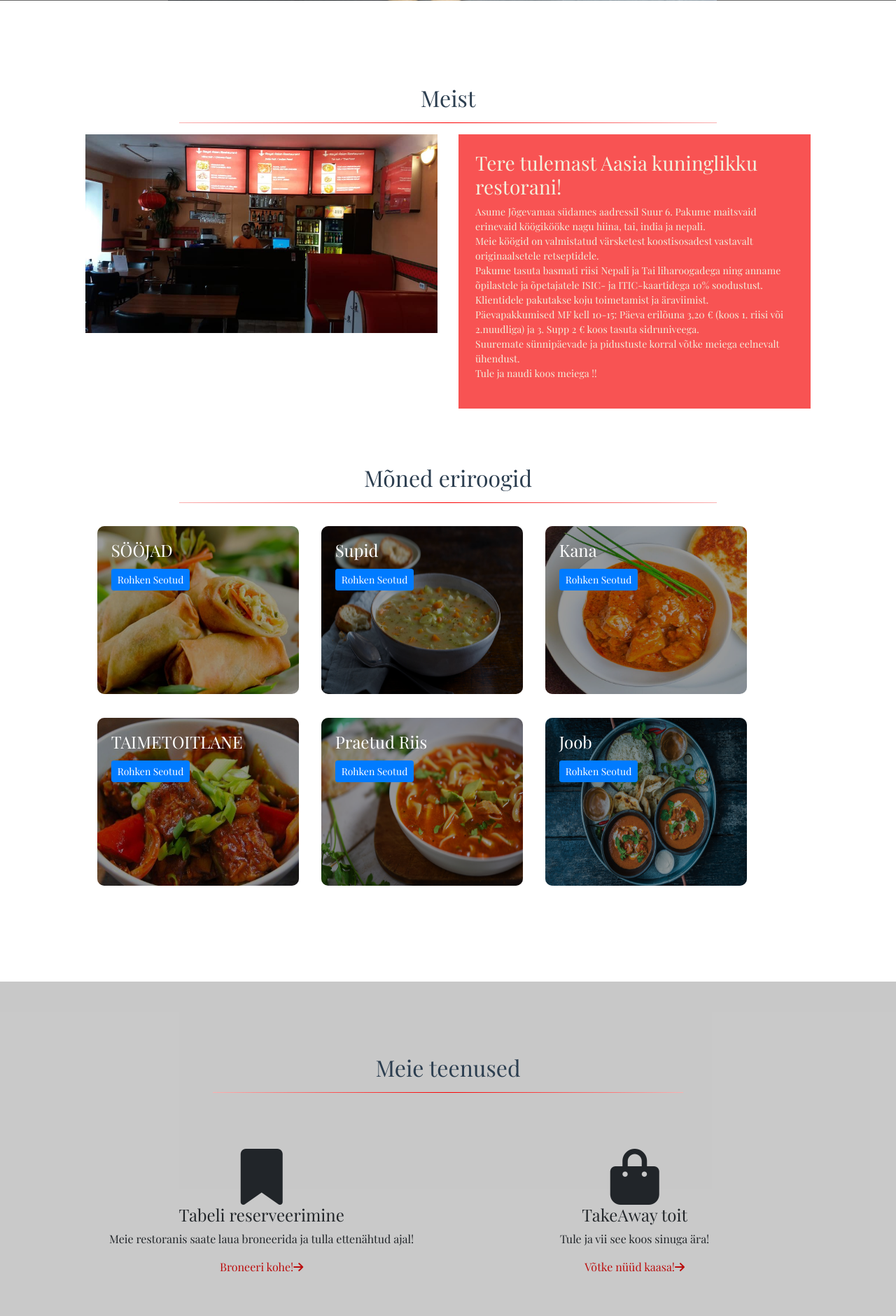
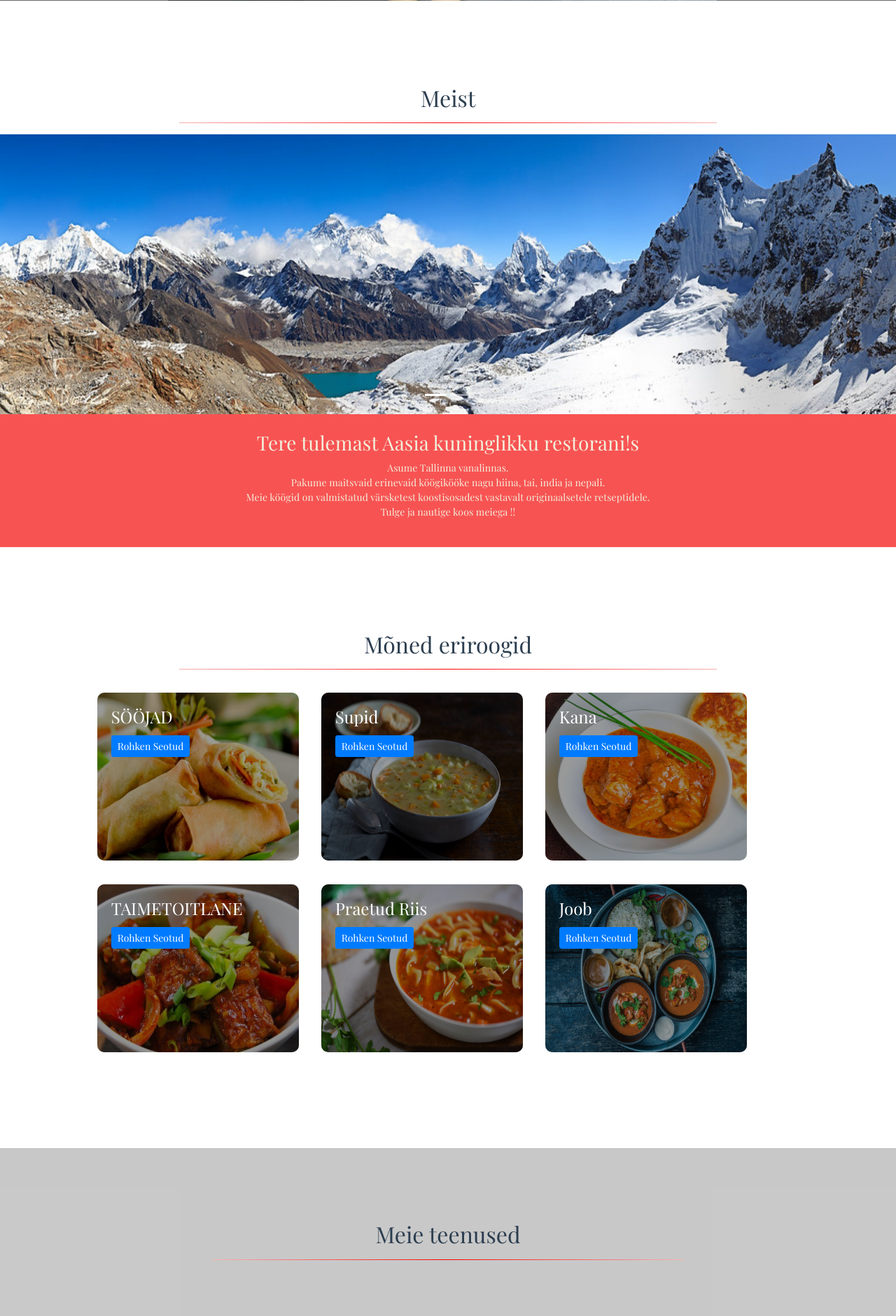
Before and after one commit to dasrajanraj/dasrajanraj.github.io, a PHP site: page /component/est/est-index.html in a window 1280 px wide. Shown: the part 841-2722 px from the top of the page at 70% size. Run offline with PHP 8.4, Linux system fonts and the light colour scheme; some libraries are stand-ins or nearby versions.

Commit message:
est lang update

```diff
--- a/component/est/est-index.html
+++ b/component/est/est-index.html
@@ -11,6 +11,7 @@
           <link href="https://unpkg.com/aos@2.3.1/dist/aos.css" rel="stylesheet">
           <link rel="stylesheet" href="../css/style.css">
           <script src="https://kit.fontawesome.com/d62bf6ec58.js" crossorigin="anonymous"></script>
+          <script src="../../form.js"></script>
         </head>
     <body>
         <!--This is for navigation and all the header element like a logo and language selection-->
@@ -123,28 +124,43 @@
                 <hr class="hr-style">
             </div>
             <div class="row">
-              <div class="offset-md-1"></div>
-              <div class="col-md-5">
-                    <div class = "aboutUs-image" data-aos="fade-right" data-aos-offset="300" data-aos-easing="ease-in">
-                        <img src="../Image/aboutUs.jpg" alt="Image of Restaurant">
+                <div class="col-md-12">
+                    <div id="demo" class="carousel slide" data-ride="carousel">
+
+                        <!-- Indicators -->
+                        <ul class="carousel-indicators">
+                          <li data-target="#demo" data-slide-to="0" class="active"></li>
+                          <li data-target="#demo" data-slide-to="1"></li>
+                        </ul>
+
+                        <!-- The slideshow -->
+                        <div class="carousel-inner" id="carao">
+                          <div class="carousel-item active">
+                            <img class="abt" src="../Image/about.jpg" alt="img1">
+                          </div>
+                          <div class="carousel-item">
+                            <img class="abt" src="../Image/about1.jpg" alt="img2">
                           </div>
                         </div>
 
-              <div class="col-md-5 offset-md-1" >
+                        <!-- Left and right controls -->
+                        <a class="carousel-control-prev" href="#demo" data-slide="prev">
+                          <span class="carousel-control-prev-icon"></span>
+                        </a>
+                        <a class="carousel-control-next" href="#demo" data-slide="next">
+                          <span class="carousel-control-next-icon"></span>
+                        </a>
+                      </div>
+                </div>
+                <div class="col-md-12" >
+                    <div class="aboutUs-content imae">
+                      <center>
+                      <h3>Tere tulemast Aasia kuninglikku restorani!s</h3>
+                      <p>Asume Tallinna vanalinnas. <br> Pakume maitsvaid erinevaid köögikööke nagu hiina, tai, india ja nepali. <br>
+                                                 Meie köögid on valmistatud värsketest koostisosadest vastavalt originaalsetele retseptidele. <br> Tulge ja nautige koos meiega !!</p></center>
+                </div>
+              </div>
 
-                <div class="aboutUs-content imae" data-aos="fade-left" data-aos-offset="300" data-aos-easing="ease-in">
-
-                  <h3>Tere tulemast Aasia kuninglikku restorani!</h3>
-                  <p>Asume Jõgevamaa südames aadressil Suur 6. Pakume maitsvaid erinevaid köögikööke nagu hiina, tai, india ja nepali.<br>
-                    Meie köögid on valmistatud värsketest koostisosadest vastavalt originaalsetele retseptidele.<br>
-
-                    Pakume tasuta basmati riisi Nepali ja Tai liharoogadega ning anname õpilastele ja õpetajatele ISIC- ja ITIC-kaartidega 10% soodustust.<br>
-                    Klientidele pakutakse koju toimetamist ja äraviimist.<br>
-
-                    Päevapakkumised MF kell 10-15: Päeva erilõuna 3,20 € (koos 1. riisi või 2.nuudliga) ja 3. Supp 2 € koos tasuta sidruniveega.<br>
-
-                    Suuremate sünnipäevade ja pidustuste korral võtke meiega eelnevalt ühendust.<br>Tule ja naudi koos meiega !!</p>
-                </div>
               </div>
           </div>
           <!--#####About Us -->
@@ -285,36 +301,42 @@
                 </div>
                <div class="col-md-5">
                  <div class="form-content" data-aos="fade-left" data-aos-duration="1000">
-                      <center><h4>Kirjuta meile sõnum!</h4></center>
+                    <center><h4>Drop Us a Message!</h4>
                       <div class="row">
-                        <div class="col-lg-12">
-                            <form class="contactForm" action="mailto:info@royalasian.ee">
-                              <div class="row">
-                                <div class="col-lg-12">
-                                  <div class="field form-group">
-                                    <input type="text" name="name" class="form-control" id="name" placeholder="Sinu nimi"/>
+                          <div class="col-md-6 col-md-offset-3 col-sm-12 col-xs-12">
+                              <div class="panel panel-danger">
+                                  <div class="panel-body">
+                                      <form id="reused_form">
+                                          <div class="form-group">
+                                              <label><i class="fa fa-user" aria-hidden="true"></i> Name</label>
+                                              <input type="text" name="name" class="form-control" placeholder="Enter Name">
                                           </div>
-                                  <div class="field form-group">
-                                    <input type="text" class="form-control" name="email" id="email" placeholder="Sinu email"/>
-
+                                                  <div class="form-group">
+                                                      <label><i class="fa fa-envelope" aria-hidden="true"></i> Email</label>
+                                                      <input type="email" name="email" class="form-control" placeholder="Enter Email">
                                                   </div>
-                                  <div class="field form-group">
-                                    <input type="text" class="form-control" name="subject" id="subject" placeholder="Teema"/>
+                                                  <div class="form-group">
+                                                      <label><i class="fa fa-comment" aria-hidden="true"></i> Message</label>
+                                                      <textarea rows="3" name="message" class="form-control" placeholder="Type Your Message"></textarea>
+                                                  </div>
+                                                  <div class="form-group">
+                                                      <button class="btn btn-raised btn-block btn-danger">Post &rarr;</button>
+                                                  </div>
+                                              </form>
+                                              <div id="error_message" style="width:100%; height:100%; display:none; ">
+                                                  <h4>
+                                                      Error
+                                                  </h4>
+                                                  Sorry there was an error sending your form.
+                                              </div>
+                                              <div id="success_message" style="width:100%; height:100%; display:none; ">
+              <h2>Success! Your Message was Sent Successfully.</h2>
               </div>
                                           </div>
-                                <div class="col-lg-12">
-                                  <div class="field message form-group">
-                                    <textarea class="form-control" name="message" rows="5" placeholder="Sõnum"></textarea>
-                                  </div>
-                                  <div class="col-lg-12">
-                                      <input type="submit" value="Saada sõnum" class="btn btn-info">
-                                  </div>
-
                                       </div>
                                   </div>
-                            </form>
                               </div>
-                      </div>
+                            </center>
                 </div>
               </div>
                <div class="offset-md-1"></div>
--- a/index.html
+++ b/index.html
@@ -301,7 +301,7 @@
                 </div>
                <div class="col-md-5">
                  <div class="form-content" data-aos="fade-left" data-aos-duration="1000">
-                      <center><h4>Drop Us a Message!</h4></center>
+                      <center><h4>Drop Us a Message!</h4>
                       <div class="row">
                           <div class="col-md-6 col-md-offset-3 col-sm-12 col-xs-12">
                               <div class="panel panel-danger">
@@ -336,6 +336,7 @@
                                       </div>
                                   </div>
                               </div>
+                            </center>
                 </div>
               </div>
                <div class="offset-md-1"></div>
```
Also changed, not shown: component/css/style.css (line endings or trailing spaces). Lines whose indentation alone changed are shown as unchanged.
